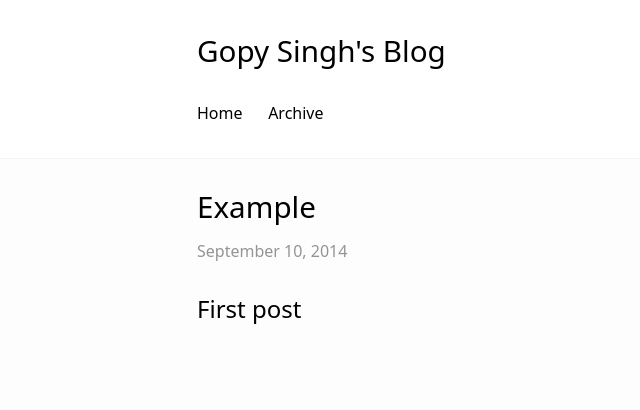
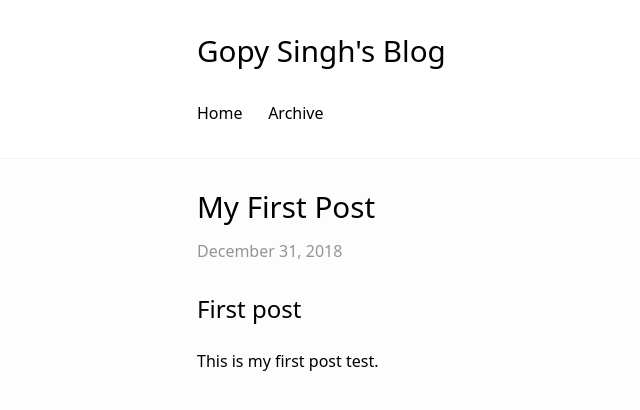
Before and after one commit to gurpreet-ai/gurpreet-ai.github.io, a Jekyll site: the page built from index.html, in a window 1280 px wide. Shown: the top 410 px of the page, without its empty margins (75-715 px from the left). Built offline with Jekyll 4.4.1, drawn with Linux system fonts in a browser that asks for light colours; the list of posts is cut into pages by our own code.

Commit message:
Updated post

```diff
--- /dev/null
+++ b/_posts/2018-12-31-First-Post.md
@@ -0,0 +1,9 @@
+---
+layout: post
+title:  "My First Post"
+date:   2018-12-31 22:37:00
+---
+
+## First post
+
+This is my first post test.
--- a/_posts/2018-12-31-example.md
+++ /dev/null
@@ -1,7 +0,0 @@
----
-title:  "Example"
-date:   2014-09-10 22:37:00
-categories: example
----
-
-## First post
--- a/index.html
+++ b/index.html
@@ -2,5 +2,3 @@
 layout: home
 title: "Home"
 ---
-
-This is gopy Singh.
```
